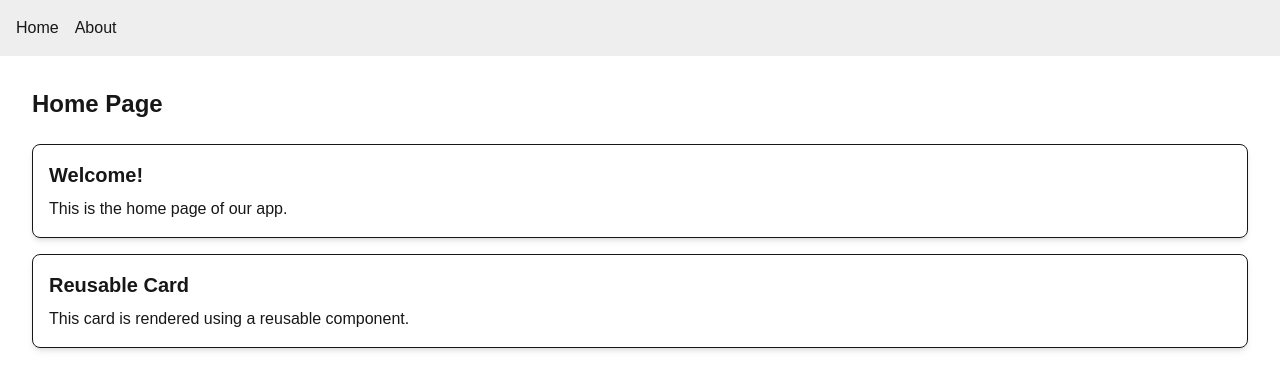
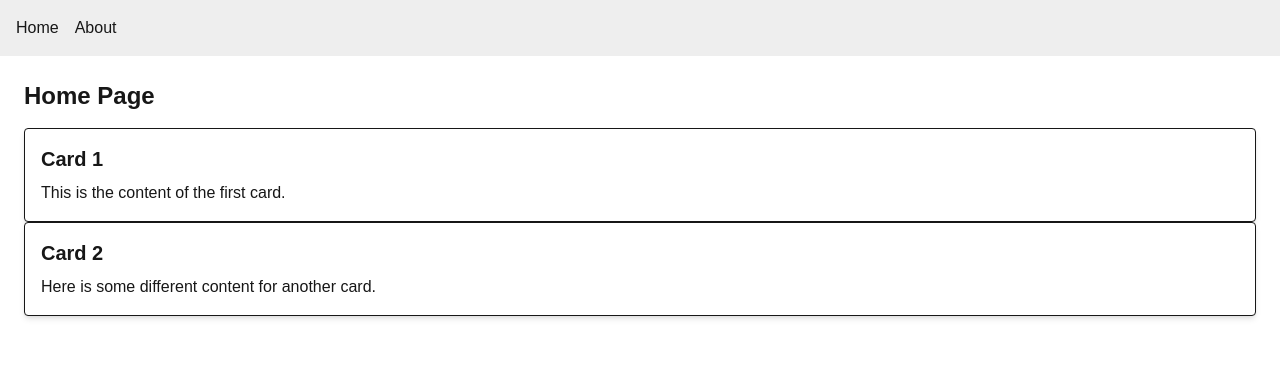
Before and after one commit to kingfetson/alx-project-0x02-setup, a Next.js app in the folder alx-project-0x02/: page /home in a window 1280 px wide. Shown: the top 390 px of the page. Built offline with nearby package versions, Linux system fonts and the light colour scheme.

Commit message:
feat: add reusable Card component with CardProps interface and use in home page

```diff
--- a/alx-project-0x02/components/common/Card.tsx
+++ b/alx-project-0x02/components/common/Card.tsx
@@ -1,12 +1,11 @@
 // components/common/Card.tsx
-
 import React from 'react';
-import { CardProps } from '../../interfaces';
+import { type CardProps } from '@/interfaces';
 
 const Card: React.FC<CardProps> = ({ title, content }) => {
   return (
-    <div className="border rounded-lg shadow-md p-4 mb-4">
-      <h2 className="text-xl font-semibold mb-2">{title}</h2>
+    <div className="border p-4 rounded shadow-md bg-white">
+      <h2 className="text-xl font-bold mb-2">{title}</h2>
       <p>{content}</p>
     </div>
   );
--- a/alx-project-0x02/interfaces/index.ts
+++ b/alx-project-0x02/interfaces/index.ts
@@ -1,5 +1,6 @@
 // interfaces/index.ts
 
+// interfaces/index.ts
 export interface CardProps {
   title: string;
   content: string;
--- a/alx-project-0x02/pages/home.tsx
+++ b/alx-project-0x02/pages/home.tsx
@@ -1,16 +1,15 @@
 // pages/home.tsx
+import React from 'react';
+import Card from '@/components/common/Card';
 
-import React from 'react';
-import Card from '../components/common/Card';
-
-const HomePage = () => {
+const Home = () => {
   return (
-    <div className="p-8">
-      <h1 className="text-2xl font-bold mb-6">Home Page</h1>
-      <Card title="Welcome!" content="This is the home page of our app." />
-      <Card title="Reusable Card" content="This card is rendered using a reusable component." />
+    <div className="p-6">
+      <h1 className="text-2xl font-bold mb-4">Home Page</h1>
+      <Card title="Card 1" content="This is the content of the first card." />
+      <Card title="Card 2" content="Here is some different content for another card." />
     </div>
   );
 };
 
-export default HomePage;
+export default Home;
```
